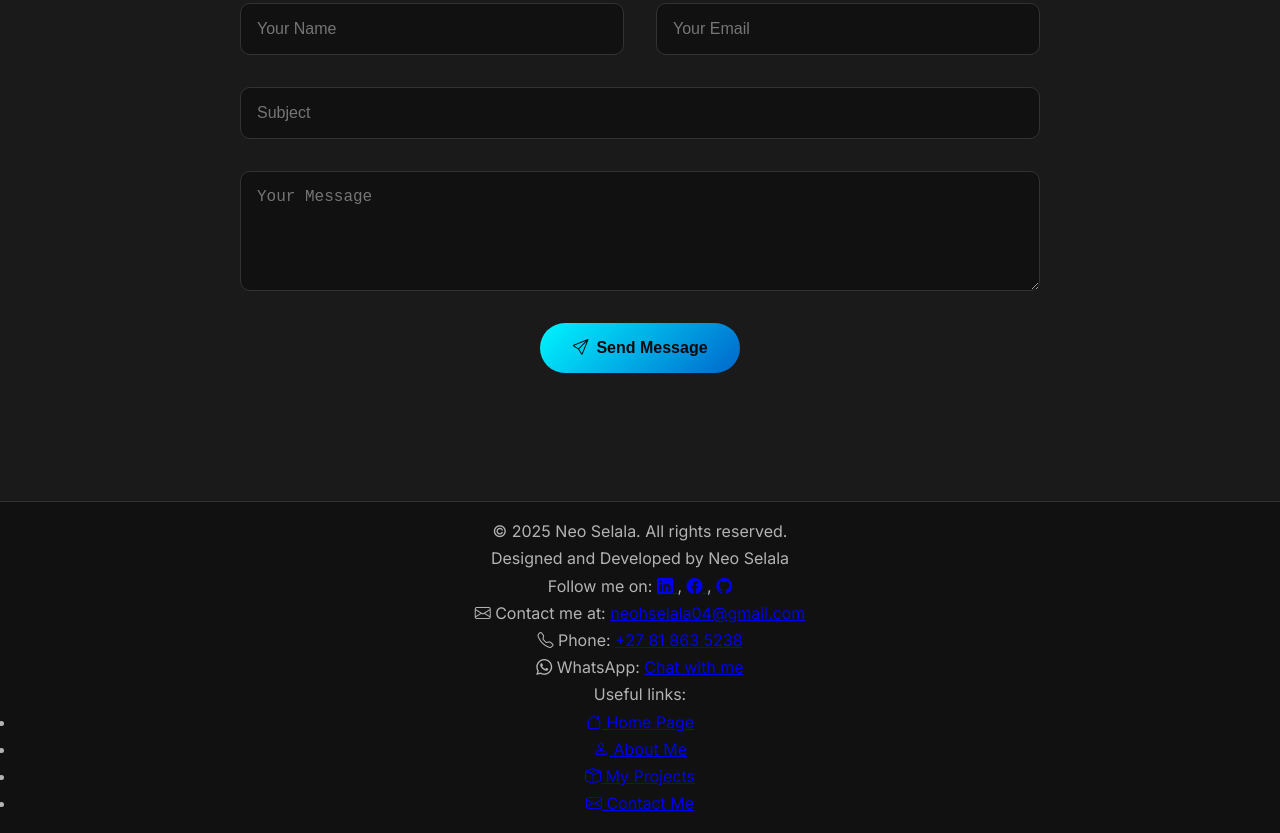
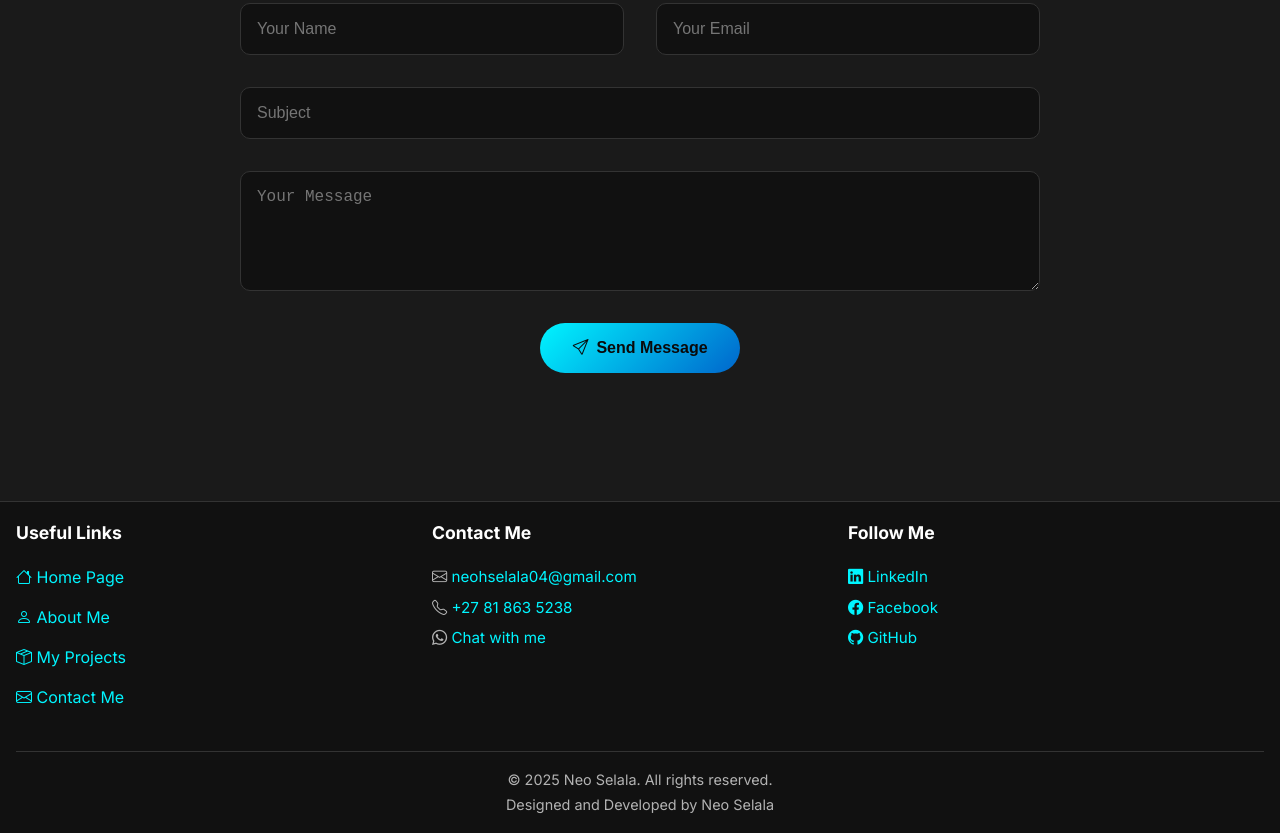
Before and after one commit to neohselala/NeohSelala, a plain HTML site: page contact.html in a window 1280 px wide. Shown: the part 319-1152 px from the top of the page. Drawn offline with nearby package versions, Linux system fonts and the light colour scheme.

Commit message:
Update contact.html

```diff
--- a/contact.html
+++ b/contact.html
@@ -3,7 +3,7 @@
 <head>
   <meta charset="UTF-8" />
   <meta name="viewport" content="width=device-width, initial-scale=1.0"/>
-  <title>Neo Selala | Full-Stack C# Developer</title>
+  <title>Neo Selala | Software Developer</title>
   <link rel="stylesheet" href="styles.css" />
   <link href="https://cdn.jsdelivr.net/npm/bootstrap-icons@1.10.5/font/bootstrap-icons.css" rel="stylesheet">
   <link href="https://fonts.googleapis.com/css2?family=Inter:wght@300;400;500;600;700&display=swap" rel="stylesheet">
@@ -53,31 +53,39 @@
     </div>
   </section>
       <footer id="mainFooter">
-      <div>
+      <div class="footer-sections">
+        <!-- Useful Links -->
+        <div class="footer-column">
+          <h4>Useful Links</h4>
+          <ul>
+            <li><a href="index.html"><i class="bi bi-house"></i> Home Page</a></li>
+            <li><a href="about.html"><i class="bi bi-person"></i> About Me</a></li>
+            <li><a href="projects.html"><i class="bi bi-box-seam"></i> My Projects</a></li>
+            <li><a href="contact.html"><i class="bi bi-envelope"></i> Contact Me</a></li>
+          </ul>
+        </div>
+
+        <!-- Contact Me -->
+        <div class="footer-column">
+          <h4>Contact Me</h4>
+          <p><i class="bi bi-envelope"></i> <a href="mailto:neohselala04@gmail.com">neohselala04@gmail.com</a></p>
+          <p><i class="bi bi-telephone"></i> <a href="tel:+27818635238">+27 81 863 5238</a></p>
+          <p><i class="bi bi-whatsapp"></i> <a href="https://wa.me/27818635238">Chat with me</a></p>
+        </div>
+
+        <!-- Follow Me -->
+        <div class="footer-column">
+          <h4>Follow Me</h4>
+          <p><a href="https://www.linkedin.com/in/neoh-selala-6b9539351" target="_blank"><i class="bi bi-linkedin"></i> LinkedIn</a></p>
+          <p><a href="https://www.facebook.com/neoh.selala" target="_blank"><i class="bi bi-facebook"></i> Facebook</a></p>
+          <p><a href="https://github.com/neohselala" target="_blank"><i class="bi bi-github"></i> GitHub</a></p>
+        </div>
+      </div>
+
+      <!-- Bottom Text -->
+      <div class="footer-bottom">
         <p>&copy; 2025 Neo Selala. All rights reserved.</p>
         <p>Designed and Developed by Neo Selala</p>
-        <p>Follow me on:
-          <a href="https://www.linkedin.com/in/neoh-selala-6b9539351" target="_blank">
-            <i class="bi bi-linkedin"></i>
-            </a>,
-          <a href="https://www.facebook.com/neoh.selala" target="_blank">
-            <i class="bi bi-facebook"></i>
-            </a>,
-          <a href="https://github.com/neohselala" target="_blank">
-            <i class="bi bi-github"></i>
-            </a>
-        </p>
-        <p><i class="bi bi-envelope"></i> Contact me at: <a href="mailto:neohselala04@gmail.com">neohselala04@gmail.com</a></p>
-        <p><i class="bi bi-telephone"></i> Phone: <a href="tel:+27818635238">+27 81 863 5238</a></p>
-        <p><i class="bi bi-whatsapp"></i> WhatsApp: <a href="https://wa.me/27818635238">Chat with me</a></p>
-        <p>Useful links:
-        <ul>
-          <li><a href="index.html"> <i class="bi bi-house"></i> Home Page</a></li>
-          <li><a href="about.html" > <i class="bi bi-person"></i> About Me</a></li>
-          <li><a href="projects.html"> <i class="bi bi-box-seam"></i> My Projects</a></li>
-          <li><a href="contact.html"> <i class="bi bi-envelope"></i> Contact Me</a></li>
-        </ul>
-        </p>
       </div>
     </footer>
   <script src="script.js"></script>
```
